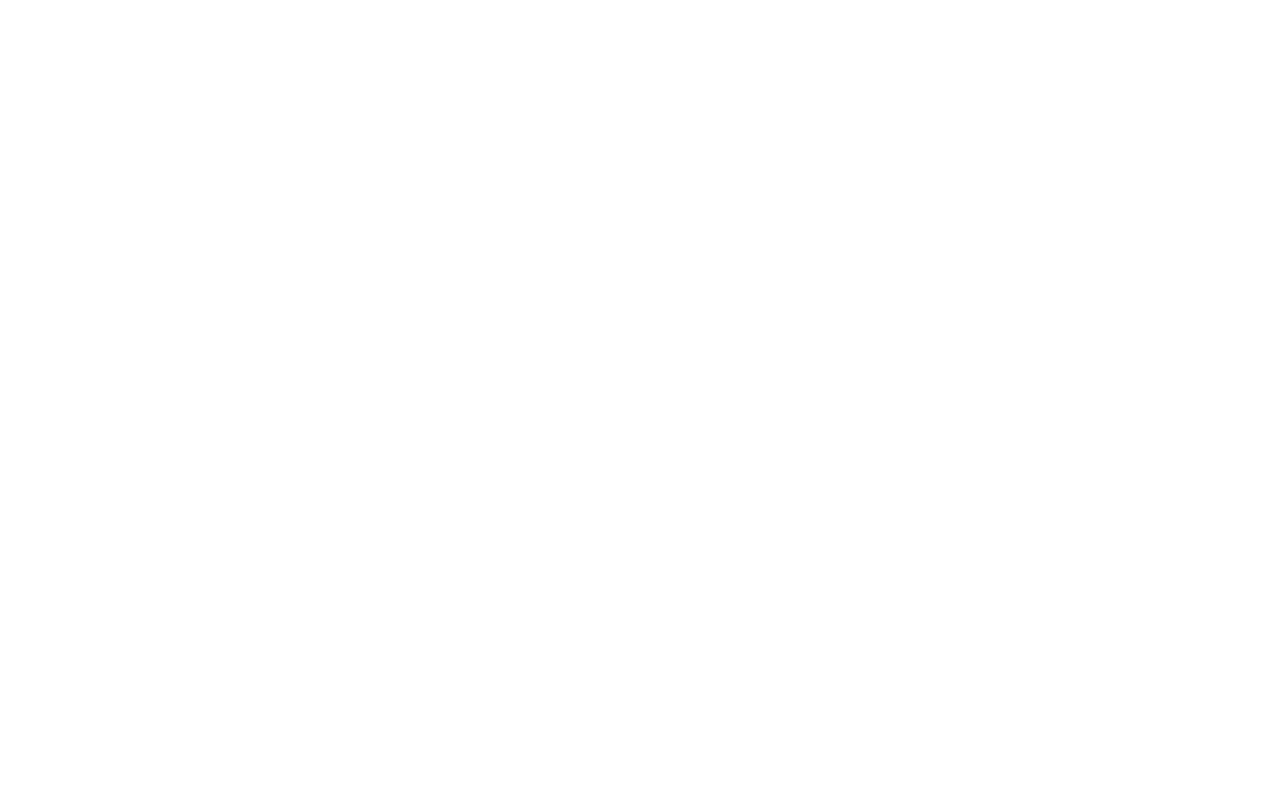
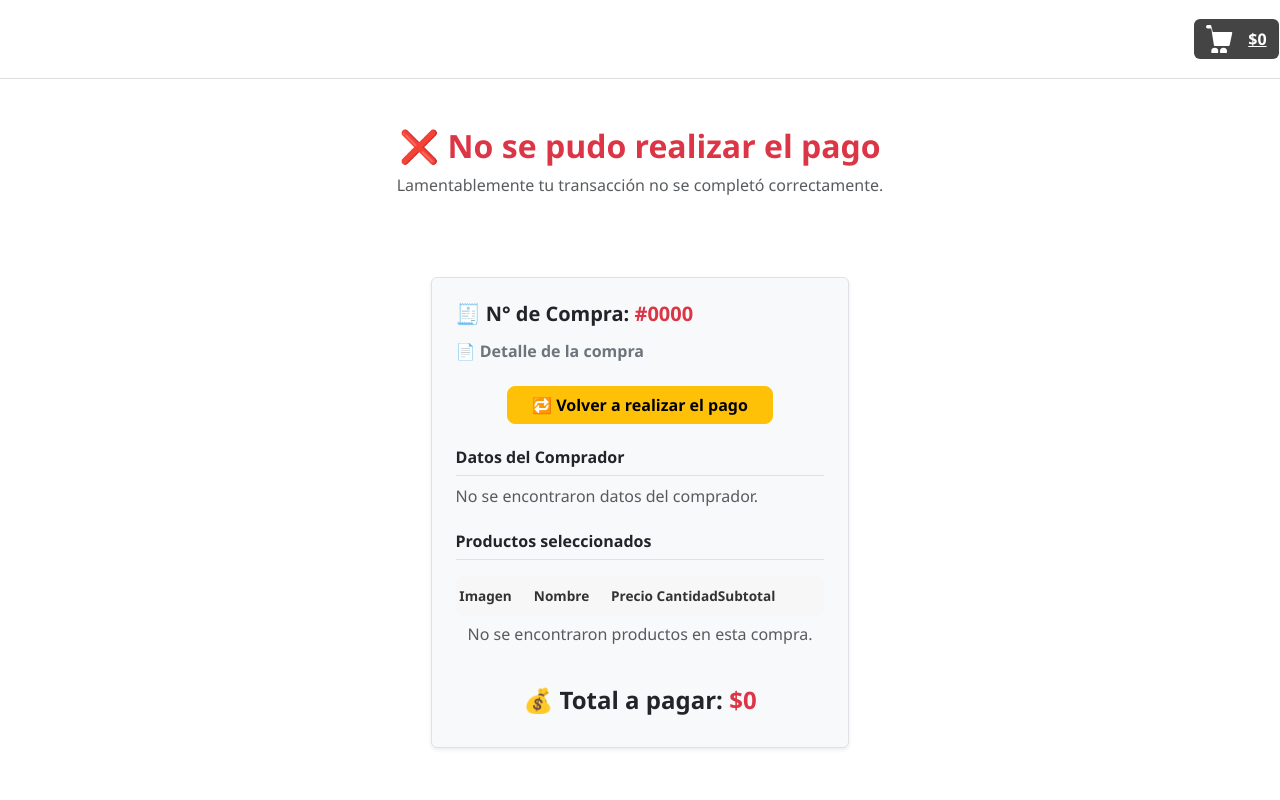
Before and after one commit to bryanalexander-contact/repositorioaws, a React (Create React App) app: page /comprafallida in a window 1280 px wide. Before the commit this address had no page. Shown: the top 800 px of the page. Built offline with nearby package versions, Linux system fonts and the light colour scheme.

Commit message:
agregando checkout de error

```diff
--- a/src/App.js
+++ b/src/App.js
@@ -11,6 +11,7 @@
 import Contacto from "./pages/public/Contacto";
 import Carrito from "./pages/public/Carrito";
 import Blogs from "./pages/public/Blogs";
+import CompraFallida from "./pages/public/CompraFallida";
 // 🧩 Admin
 import PanelAdmin from "./pages/admin/PanelAdmin";
 import PanelProductos from "./pages/admin/PanelProductos";
@@ -45,6 +46,7 @@
               <Route path="/blogs" element={<Blogs />} />
               <Route path="/checkout" element={<Checkout />} />
               <Route path="/compraexitosa" element={<CompraExitosa />} />
+              <Route path="/comprafallida" element={<CompraFallida />} />
               {/* ⚙️ Rutas Admin */}
               <Route path="/admin" element={<PanelAdmin />} />
               <Route path="/admin/PanelProductos" element={<PanelProductos />} />
--- a/src/pages/public/CompraFallida.jsx
+++ b/src/pages/public/CompraFallida.jsx
@@ -1,8 +1,166 @@
+import React, { useEffect, useState } from "react";
+import { useNavigate, useLocation } from "react-router-dom";
+import Header from "../../components/organisms/Header";
+import Footer from "../../components/organisms/Footer";
+import "../../assets/css/checkout.css";
+
 export default function CompraFallida() {
+  const navigate = useNavigate();
+  const location = useLocation();
+  const { comprador, total, numeroCompra } = location.state || {};
+  const [productos, setProductos] = useState([]);
+
+  useEffect(() => {
+    // Recuperar el carrito (último intento de compra)
+    const carrito = JSON.parse(localStorage.getItem("carrito")) || [];
+    const ultimaCompra = JSON.parse(localStorage.getItem("ultimaCompra")) || [];
+    setProductos(carrito.length > 0 ? carrito : ultimaCompra);
+  }, []);
+
+  const volverAlCheckout = () => {
+    navigate("/checkout", {
+      state: {
+        comprador: comprador || {},
+        productos,
+        total,
+      },
+    });
+  };
+
   return (
-    <div className="p-10 text-center">
-      <h1>❌ Error en la compra</h1>
-      <p>Por favor revisa que todos los campos del formulario estén completos.</p>
-    </div>
+    <>
+      <Header />
+
+      <main className="container my-5">
+        <div className="text-center mb-4">
+          <h2 className="text-danger fw-bold">❌ No se pudo realizar el pago</h2>
+          <p className="text-muted">
+            Lamentablemente tu transacción no se completó correctamente.
+          </p>
+        </div>
+
+        <div className="border rounded shadow-sm p-4 mb-4 bg-light">
+          <h5 className="fw-bold mb-3">
+            🧾 N° de Compra:{" "}
+            <span className="text-danger">
+              #{String(numeroCompra || 0).padStart(4, "0")}
+            </span>
+          </h5>
+
+          <h6 className="fw-semibold text-secondary mb-4">
+            📄 Detalle de la compra
+          </h6>
+
+          <div className="text-center mb-4">
+            <button onClick={volverAlCheckout} className="btn btn-warning px-4 fw-bold">
+              🔁 Volver a realizar el pago
+            </button>
+          </div>
+
+          {/* === Datos del comprador === */}
+          <div className="mb-4">
+            <h6 className="fw-bold border-bottom pb-2">Datos del Comprador</h6>
+            {comprador ? (
+              <div className="row">
+                <div className="col-md-6">
+                  <strong>Nombre:</strong>{" "}
+                  {comprador.nombre || <span className="text-danger">No ingresado</span>}
+                </div>
+                <div className="col-md-6">
+                  <strong>Apellidos:</strong>{" "}
+                  {comprador.apellidos || <span className="text-danger">No ingresado</span>}
+                </div>
+                <div className="col-md-6">
+                  <strong>Correo:</strong>{" "}
+                  {comprador.correo || <span className="text-danger">No ingresado</span>}
+                </div>
+                <div className="col-md-6">
+                  <strong>Dirección:</strong>{" "}
+                  {comprador.direccion || <span className="text-danger">No ingresada</span>}
+                </div>
+                {comprador.departamento && (
+                  <div className="col-md-6">
+                    <strong>Departamento:</strong> {comprador.departamento}
+                  </div>
+                )}
+                <div className="col-md-6">
+                  <strong>Región:</strong>{" "}
+                  {comprador.region || <span className="text-danger">No seleccionada</span>}
+                </div>
+                <div className="col-md-6">
+                  <strong>Comuna:</strong>{" "}
+                  {comprador.comuna || <span className="text-danger">No seleccionada</span>}
+                </div>
+                {comprador.indicacion && (
+                  <div className="col-12">
+                    <strong>Indicaciones:</strong> {comprador.indicacion}
+                  </div>
+                )}
+              </div>
+            ) : (
+              <p className="text-muted">No se encontraron datos del comprador.</p>
+            )}
+          </div>
+
+          {/* === Productos === */}
+          <div>
+            <h6 className="fw-bold border-bottom pb-2">Productos seleccionados</h6>
+            <div className="cart-table mt-3">
+              <div className="cart-header">
+                <div>Imagen</div>
+                <div>Nombre</div>
+                <div>Precio</div>
+                <div>Cantidad</div>
+                <div>Subtotal</div>
+              </div>
+
+              <div className="cart-body">
+                {productos.length > 0 ? (
+                  productos.map((item) => {
+                    const precio =
+                      item.precioOferta && item.precioOferta < item.precio
+                        ? item.precioOferta
+                        : item.precio;
+                    return (
+                      <div key={item.id} className="cart-row">
+                        <div>
+                          <img
+                            src={item.imagen}
+                            alt={item.nombre}
+                            style={{
+                              width: 50,
+                              height: 50,
+                              objectFit: "cover",
+                              borderRadius: 8,
+                            }}
+                          />
+                        </div>
+                        <div>{item.nombre}</div>
+                        <div>${precio.toLocaleString()}</div>
+                        <div>{item.cantidad}</div>
+                        <div>${(precio * item.cantidad).toLocaleString()}</div>
+                      </div>
+                    );
+                  })
+                ) : (
+                  <p className="text-center text-muted">
+                    No se encontraron productos en esta compra.
+                  </p>
+                )}
+              </div>
+            </div>
+
+            <div className="text-center mt-4">
+              <h4 className="fw-bold">
+                💰 Total a pagar:{" "}
+                <span className="text-danger">${total?.toLocaleString() || 0}</span>
+              </h4>
+            </div>
+          </div>
+        </div>
+      </main>
+
+      <Footer />
+    </>
   );
 }
```
